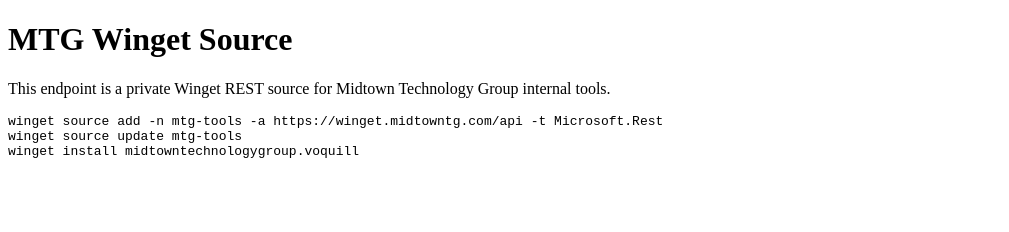
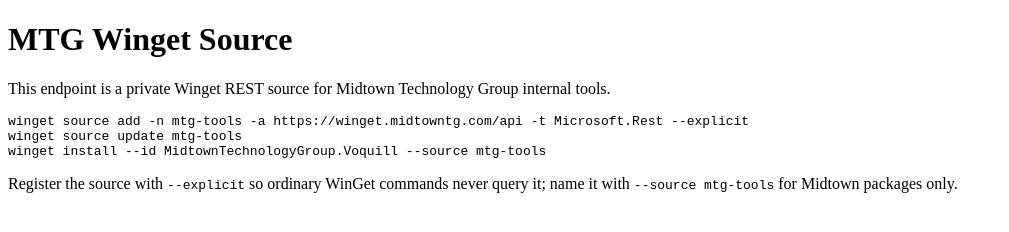
Before and after one commit to Midtown-Technology-Group/mtg-winget, a plain HTML site: page index.html in a window 1280 px wide. Shown: the whole page, without its empty margins (0-1009 px from the left). Drawn offline with Linux system fonts and the light colour scheme.

Commit message:
Keep mtg-tools explicit so public winget commands skip the private feed
An implicit mtg-tools source joins every discovery query, so searches and installs for public packages announced the Entra prompt and printed 'Failed when searching source; results will not be included: mtg-tools'. Register the source with --explicit and route per-package with scripts/install-package.ps1, which pins --source mtg-tools only for MidtownTechnologyGroup identifiers.

```diff
--- a/index.html
+++ b/index.html
@@ -8,8 +8,11 @@
 <body>
   <h1>MTG Winget Source</h1>
   <p>This endpoint is a private Winget REST source for Midtown Technology Group internal tools.</p>
-  <pre><code>winget source add -n mtg-tools -a https://winget.midtowntg.com/api -t Microsoft.Rest
+  <pre><code>winget source add -n mtg-tools -a https://winget.midtowntg.com/api -t Microsoft.Rest --explicit
 winget source update mtg-tools
-winget install midtowntechnologygroup.voquill</code></pre>
+winget install --id MidtownTechnologyGroup.Voquill --source mtg-tools</code></pre>
+  <p>Register the source with <code>--explicit</code> so ordinary WinGet commands
+  never query it; name it with <code>--source mtg-tools</code> for Midtown
+  packages only.</p>
 </body>
 </html>
```
Also changed, not shown: README.md, 2 other files.
